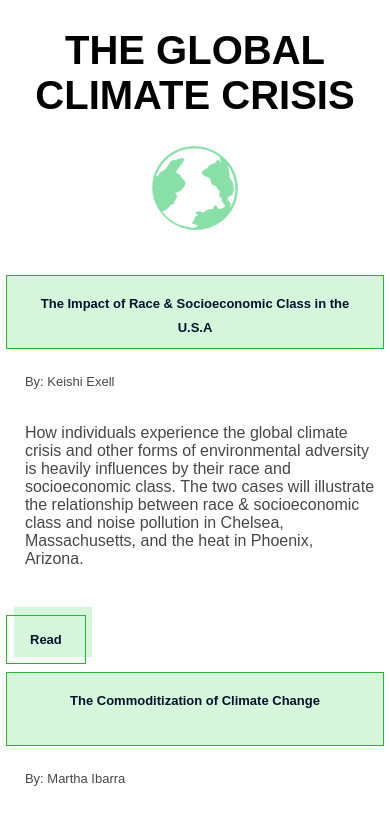
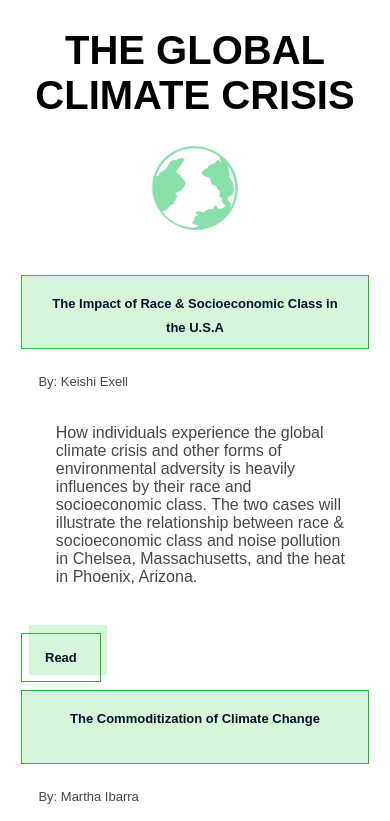
Before and after one commit to kiwigi/TheGlobalClimateCrisis, a React (Create React App) app: page / in a window 390 px wide. Shown: the top 821 px of the page. Built offline with nearby package versions, Linux system fonts and the light colour scheme.

Commit message:
fixed mobile view

```diff
--- a/src/components/StyleSheet.css
+++ b/src/components/StyleSheet.css
@@ -53,7 +53,7 @@
   }
 }
 
-@media only screen and (max-width: 600px) {
+@media only screen and (max-width: 320px) {
   .topicStye {
      padding-left: 0;
      padding-right: 0;
--- a/src/components/TopicContainer.js
+++ b/src/components/TopicContainer.js
@@ -4,11 +4,12 @@
 const TopicContainer = (props) => {
 
     const topicStyle = {
+
         textAlign: 'center',
         backgroundColor: '#d5f6da',
         border: '1px solid #26b634',
         height: '40px',
-        width: '330px',
+        width: '300px',
         color: '#00132C',
         fontFamily: "Avenir Next LT W01 Bold,sans-serif",
         fontSize: '13px',
@@ -27,10 +28,11 @@
         color: '#474747',
         textAlign: 'left',
         fontFamily: 'Century Gothic, sans-serif',
-        padding: '5%',
+        padding: '10%',
+
         paddingTop: '25px',
         paddingBottom: '60px',
-        width : '350px',
+        width : '300px',
 
 
 
@@ -48,7 +50,7 @@
         padding: '5%',
         paddingTop: '25px',
         paddingBottom: '10px',
-        width : '350px',
+        width : '300px',
 
 
 
```
